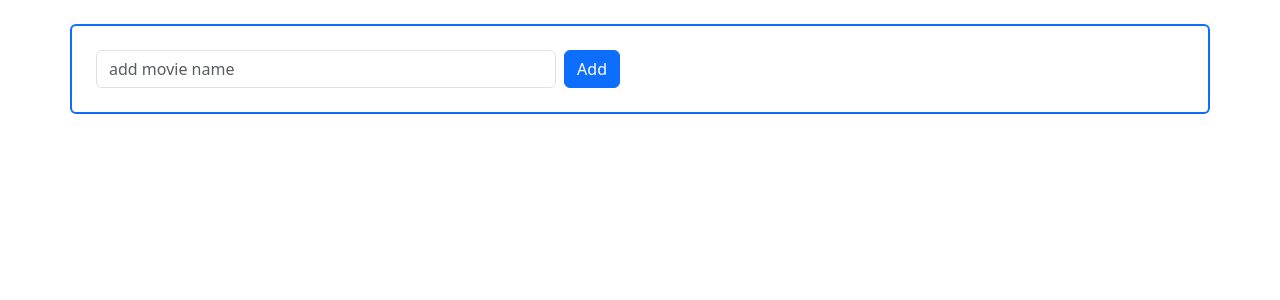
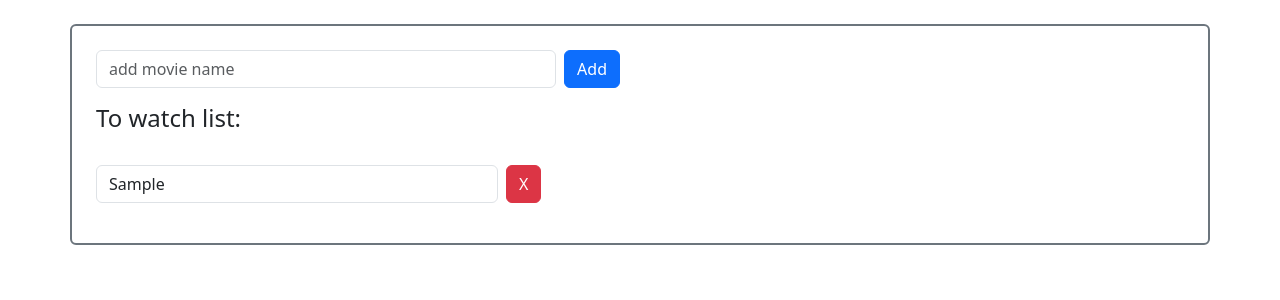
Before and after one commit to DanilFv/hw-59, a React (Vite) app: page / in a window 1280 px wide. Both pictures are taken after typing "Sample" into the empty fields and a click on the button "Add". Shown: the top 300 px of the page. Built offline with nearby package versions, Linux system fonts and the light colour scheme.

Commit message:
поделил добавление фильмов на компоненты

```diff
--- a/src/App.tsx
+++ b/src/App.tsx
@@ -3,24 +3,27 @@ import Form from './components/Form/Form';
 import {useState} from 'react';
 import type {ICinema} from './types';
 import {toast, ToastContainer} from 'react-toastify';
+import MovieList from './components/MovieList/MovieList.tsx';
 
 
 const App = () => {
 
     const [cinema, setCinema] = useState<ICinema[]>([]);
 
+    console.log(cinema);
+
 
     const onSubmitAddCinema = (movieName: string) => {
-
         const movieCopy = cinema.find(movie => movie.name === movieName);
-
 
         if (!movieName.trim()) {
             toast.error('Вы ничего не ввели!');
+            return;
         }
 
          if (movieCopy) {
             toast.error('Этот фильм уже добавлен в список!');
+            return;
         }
 
         setCinema(prevState =>  [
@@ -32,14 +35,35 @@ const App = () => {
         ]);
     };
 
+    const onInputChangeCinemaName = (event: React.ChangeEvent<HTMLInputElement>, id: string) => {
+        const movie = cinema.find(movie => movie.id === id);
+
+        if (movie) {
+            setCinema(prevState => prevState.map(mov => {
+                if (mov.id === id) {
+                    return {
+                        ...mov,
+                        name: event.target.value
+                    }
+                }
+                return mov;
+            }));
+        }
+    };
+
+    const deleteMovie = (id: string) => {
+        setCinema(prevState => prevState.filter(movie => movie.id !== id));
+    };
+
 
     return (
-            <>
-                 <ToastContainer/>
-                 <div className='container my-4 p-4 border border-2  border-primary rounded'>
-                       <Form onSubmit={onSubmitAddCinema} />
-                 </div>
-            </>
+        <>
+            <ToastContainer/>
+            <div className='container my-4 p-4 border border-2  border-secondary rounded'>
+                <Form onSubmit={onSubmitAddCinema} />
+                <MovieList cinema={cinema} onInputChangeMovieName={onInputChangeCinemaName} deleteMovieButton={deleteMovie} />
+            </div>
+        </>
     )
 }
 
--- /dev/null
+++ b/src/components/MovieList/MovieList.tsx
@@ -0,0 +1,23 @@
+import MovieListChildren from './MovieListChildren/MovieListChildren.tsx';
+import type {ICinema} from '../../types';
+import * as React from 'react';
+
+interface Props {
+    cinema: ICinema[];
+    onInputChangeMovieName: (event: React.ChangeEvent<HTMLInputElement>, id: string) => void;
+    deleteMovieButton: (id: string) => void;
+}
+
+
+const MovieList: React.FC<Props> = ({cinema, onInputChangeMovieName, deleteMovieButton}) => {
+    return (
+       <div className='row'>
+           <h3 className='my-3 fs-4'>To watch list:</h3>
+           <div className='col-12'>
+                <MovieListChildren cinema={cinema} onInputChangeMovieName={onInputChangeMovieName} deleteMovie={deleteMovieButton} />
+           </div>
+       </div>
+    );
+};
+
+export default MovieList;
--- /dev/null
+++ b/src/components/MovieList/MovieListChildren/MovieListChildren.tsx
@@ -0,0 +1,35 @@
+import type {ICinema} from '../../../types';
+import * as React from 'react';
+
+interface Props {
+    cinema: ICinema[];
+    onInputChangeMovieName: (event: React.ChangeEvent<HTMLInputElement>, id: string) => void;
+    deleteMovie: (id: string) => void;
+}
+
+const MovieListChildren: React.FC<Props> = ({cinema, onInputChangeMovieName, deleteMovie}) => {
+
+    return (
+       <>
+           {cinema.length === 0 && <p>Фильмы пока не добавлены</p>}
+
+           {cinema.length > 0 && cinema.map((movie: ICinema) => (
+               <div
+                    className='col-md-5 my-3 d-flex align-items-center'
+                    key={movie.id}
+                >
+                    <input
+                        className='form-control'
+                        type="text"
+                        value={movie.name}
+                        placeholder={movie.name}
+                        onChange={(event) => onInputChangeMovieName(event, movie.id)}
+                    />
+                    <button type='button' className='btn btn-danger mx-2' onClick={() => deleteMovie(movie.id)}>X</button>
+                </div>
+           ))}
+       </>
+    );
+};
+
+export default MovieListChildren;
```
